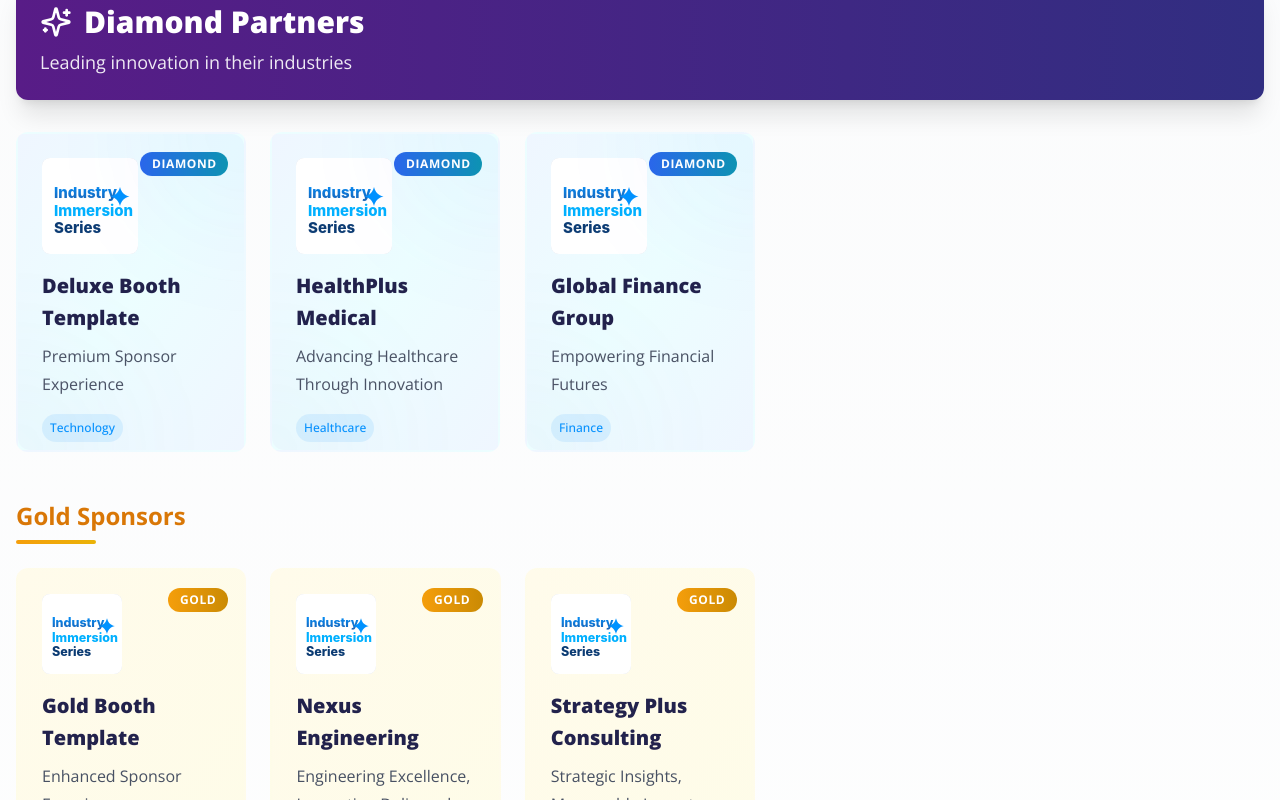
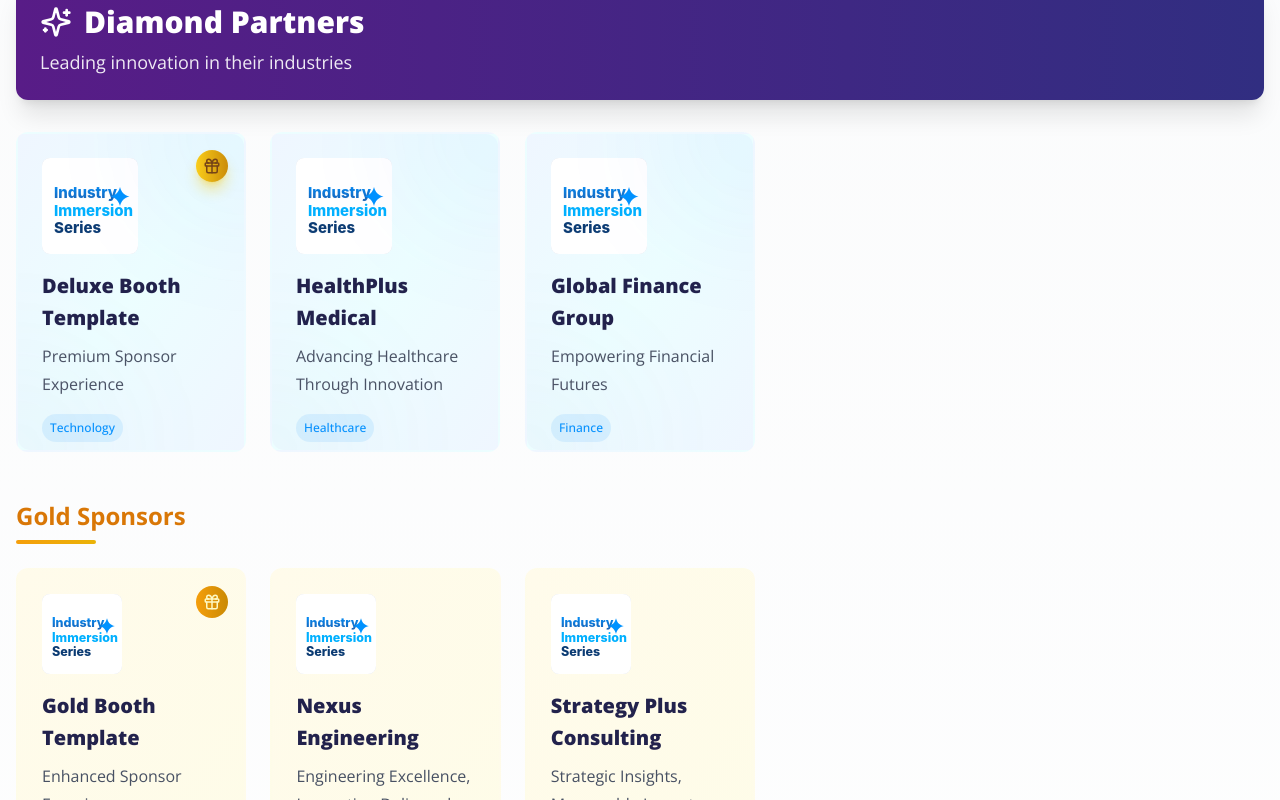
Before and after one commit to damianstory/booths-and-expohall, a Next.js app: page / in a window 1280 px wide. Shown: the part 760-1560 px from the top of the page. Built offline with nearby package versions, Linux system fonts and the light colour scheme.

Commit message:
Update booth card component and TypeScript definitions; enhance layout and styling for booth templates, improving user experience and type safety across the application.

```diff
--- a/src/components/expo/BoothCard.tsx
+++ b/src/components/expo/BoothCard.tsx
@@ -3,6 +3,7 @@
 import React, { useRef, useState } from 'react'
 import Link from 'next/link'
 import { motion } from 'framer-motion'
+import { Gift } from 'lucide-react'
 import { DeluxeBoothData, StandardBoothData } from '@/types/booth'
 
 interface BoothCardProps {
@@ -40,7 +41,7 @@ export default function BoothCard({ sponsor, index = 0 }: BoothCardProps) {
             before:bg-gradient-to-r before:from-blue-600/20 before:via-cyan-600/20 before:to-blue-600/20
             before:opacity-0 hover:before:opacity-100 before:transition-opacity
           `,
-          badge: 'bg-gradient-to-r from-blue-600 to-cyan-600 text-white animate-pulse',
+          trophy: 'bg-gradient-to-r from-yellow-400 to-yellow-600 text-yellow-900 animate-pulse shadow-lg shadow-yellow-400/50',
           glow: 'hover:shadow-2xl hover:shadow-blue-500/25 transform hover:scale-[1.02]',
           animation: 'animate-float',
           priority: 1
@@ -49,7 +50,7 @@ export default function BoothCard({ sponsor, index = 0 }: BoothCardProps) {
         return {
           wrapper: 'col-span-2 md:col-span-2 lg:col-span-1',
           card: 'bg-gradient-to-br from-amber-50 to-yellow-50 border-2 border-transparent hover:border-amber-400',
-          badge: 'bg-gradient-to-r from-amber-500 to-yellow-600 text-white',
+          trophy: 'bg-gradient-to-r from-amber-500 to-yellow-600 text-yellow-100',
           glow: 'hover:shadow-xl hover:shadow-amber-400/20',
           priority: 2
         }
@@ -57,7 +58,7 @@ export default function BoothCard({ sponsor, index = 0 }: BoothCardProps) {
         return {
           wrapper: 'col-span-2 md:col-span-1 lg:col-span-1',
           card: 'bg-white border-2 border-gray-200 hover:border-gray-300',
-          badge: 'bg-gradient-to-r from-gray-400 to-gray-500 text-white',
+          trophy: 'bg-gradient-to-r from-gray-400 to-gray-500 text-gray-100',
           glow: 'hover:shadow-lg',
           priority: 3
         }
@@ -65,7 +66,7 @@ export default function BoothCard({ sponsor, index = 0 }: BoothCardProps) {
         return {
           wrapper: 'col-span-1',
           card: 'bg-off-white border-2 border-neutral-2',
-          badge: 'bg-neutral-5 text-white',
+          trophy: 'bg-neutral-5 text-white',
           glow: '',
         }
     }
@@ -126,7 +127,8 @@ export default function BoothCard({ sponsor, index = 0 }: BoothCardProps) {
             perspective: 1000,
           }}
         >
-          {/* Tier Badge */}
+          {/* Prize Gift Icon */}
+          {sponsor.isPrize && (
             <motion.div
               className="absolute top-4 right-4 z-10"
               initial={{ scale: 0, rotate: -180 }}
@@ -137,13 +139,14 @@ export default function BoothCard({ sponsor, index = 0 }: BoothCardProps) {
                 ease: [0.4, 0, 0.2, 1]
               }}
             >
-            <span className={`
-              inline-flex items-center px-3 py-1 rounded-full text-xs font-bold tracking-wider uppercase
-              ${styles.badge}
+              <div className={`
+                inline-flex items-center justify-center w-8 h-8 rounded-full
+                ${styles.trophy}
               `}>
-              {sponsor.tier}
-            </span>
+                <Gift size={18} />
+              </div>
             </motion.div>
+          )}
 
           {/* Logo */}
           <motion.div
--- a/src/data/sample-sponsors.ts
+++ b/src/data/sample-sponsors.ts
@@ -9,6 +9,7 @@ export const techCorpSponsor: DeluxeBoothData = {
   industry: 'Technology',
   isPostSecondary: false,
   pathway: 'direct-to-workplace' as Pathway,
+  isPrize: true,
   logo: '/logos/industry-immersion-series.svg',
   tagline: 'Premium Sponsor Experience',
   description: 'Deluxe Booth Template is a leading technology company specializing in AI, cloud computing, and sustainable tech solutions. For over 20 years, we\'ve been at the forefront of digital transformation, helping businesses and communities thrive in the digital age. Our mission is to create innovative solutions that make a positive impact on society while fostering the next generation of tech leaders through comprehensive internship programs and mentorship opportunities.',
@@ -150,6 +151,7 @@ export const healthPlusSponsor: DeluxeBoothData = {
   industry: 'Healthcare',
   isPostSecondary: false,
   pathway: 'university' as Pathway,
+  isPrize: false,
   logo: '/logos/industry-immersion-series.svg',
   tagline: 'Advancing Healthcare Through Innovation',
   description: 'HealthPlus Medical is a premier healthcare network operating 50+ hospitals and clinics across Canada. We combine cutting-edge medical technology with compassionate care to improve patient outcomes. Join our team of 15,000 healthcare professionals and make a difference in communities nationwide.',
@@ -270,6 +272,7 @@ export const globalFinanceSponsor: DeluxeBoothData = {
   industry: 'Finance',
   isPostSecondary: false,
   pathway: 'university' as Pathway,
+  isPrize: false,
   logo: '/logos/industry-immersion-series.svg',
   tagline: 'Empowering Financial Futures',
   description: 'Global Finance Group is one of Canada\'s Big Five banks, managing over $800 billion in assets. We offer comprehensive financial services including retail banking, wealth management, and capital markets. Our commitment to innovation and client success has made us a leader in digital banking transformation.',
@@ -395,6 +398,7 @@ export const greenEnergySponsor: StandardBoothData = {
   industry: 'Energy',
   isPostSecondary: false,
   pathway: 'college' as Pathway,
+  isPrize: true,
   logo: '/logos/industry-immersion-series.svg',
   tagline: 'Enhanced Sponsor Experience',
   description: 'Gold Booth Template is a pioneering renewable energy company dedicated to developing innovative solar, wind, and energy storage solutions. We are passionate about creating a sustainable future while offering exciting career opportunities in clean technology.',
@@ -478,6 +482,7 @@ export const nexusEngineeringSponsor: StandardBoothData = {
   industry: 'Engineering',
   isPostSecondary: false,
   pathway: 'university' as Pathway,
+  isPrize: false,
   logo: '/logos/industry-immersion-series.svg',
   tagline: 'Engineering Excellence, Innovation Delivered',
   description: 'Nexus Engineering is a global leader in infrastructure and civil engineering projects. From bridges to smart cities, we design and build the foundations of modern society. Join our team of 8,000+ engineers working on transformative projects worldwide.',
@@ -561,6 +566,7 @@ export const strategyPlusSponsor: StandardBoothData = {
   industry: 'Consulting',
   isPostSecondary: false,
   pathway: 'university' as Pathway,
+  isPrize: false,
   logo: '/logos/industry-immersion-series.svg',
   tagline: 'Strategic Insights, Measurable Impact',
   description: 'Strategy Plus is a top-tier management consulting firm helping Fortune 500 companies navigate complex business challenges. Our consultants work on high-impact projects across industries, from digital transformation to market expansion strategies.',
@@ -645,6 +651,7 @@ export const digitalMarketingHubSponsor: StandardBoothData = {
   industry: 'Marketing',
   isPostSecondary: false,
   pathway: 'direct-to-workplace' as Pathway,
+  isPrize: true,
   logo: '/logos/industry-immersion-series.svg',
   tagline: 'Standard Sponsor Experience',
   description: 'Silver Booth Template is a full-service digital marketing agency specializing in social media strategy, content creation, and data-driven marketing campaigns. Our team of creative professionals is always looking for fresh talent.',
@@ -732,6 +739,7 @@ export const eduTechInnovateSponsor: StandardBoothData = {
   industry: 'Education',
   isPostSecondary: true,
   pathway: 'college' as Pathway,
+  isPrize: false,
   logo: '/logos/industry-immersion-series.svg',
   tagline: 'Transforming Education Through Technology',
   description: 'EduTech Innovate develops cutting-edge educational software and learning platforms used by millions of students worldwide. Join us in revolutionizing how people learn and grow.',
@@ -804,6 +812,7 @@ export const retailPlusSponsor: StandardBoothData = {
   industry: 'Retail',
   isPostSecondary: false,
   pathway: 'direct-to-workplace' as Pathway,
+  isPrize: false,
   logo: '/logos/industry-immersion-series.svg',
   tagline: 'Redefining the Shopping Experience',
   description: 'Retail Plus operates 200+ stores across Canada, combining e-commerce innovation with exceptional in-store experiences. We\'re looking for talented individuals to help shape the future of retail.',
@@ -876,6 +885,7 @@ export const smartManufacturingSponsor: StandardBoothData = {
   industry: 'Manufacturing',
   isPostSecondary: false,
   pathway: 'apprenticeship' as Pathway,
+  isPrize: false,
   logo: '/logos/industry-immersion-series.svg',
   tagline: 'Industry 4.0 Leaders',
   description: 'Smart Manufacturing Co specializes in advanced robotics and automation systems. We\'re at the forefront of the Industry 4.0 revolution, creating smart factories that define the future of production.',
--- a/src/types/booth.ts
+++ b/src/types/booth.ts
@@ -105,6 +105,7 @@ export interface DeluxeBoothData {
   industry: Industry
   isPostSecondary: boolean
   pathway: Pathway
+  isPrize: boolean
   logo: string
   tagline: string
   description: string
@@ -128,6 +129,7 @@ export interface StandardBoothData {
   industry: Industry
   isPostSecondary: boolean
   pathway: Pathway
+  isPrize: boolean
   logo: string
   tagline: string
   description: string
```
Lines whose indentation alone changed are shown as unchanged.
